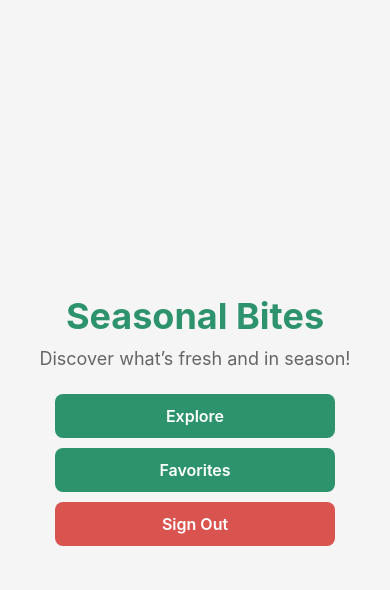
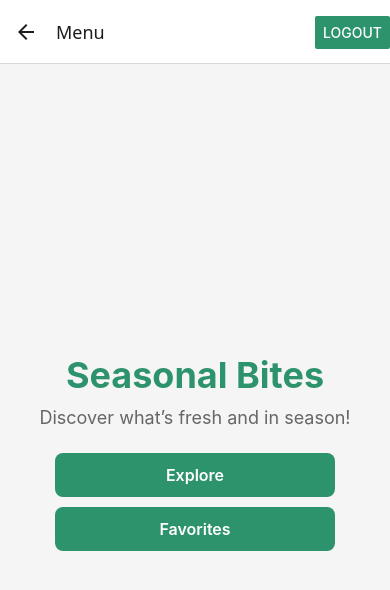
Before and after one commit to Sirraff/Project01_438_G11, a React Native app in the folder seasonal-bites/: screen /Menu in a window 390 px wide. Shown: the top 590 px of the page. Built offline with nearby package versions, Linux system fonts and the light colour scheme.

Commit message:
Added functional logout button on the header bar

```diff
--- a/seasonal-bites/App.tsx
+++ b/seasonal-bites/App.tsx
@@ -1,7 +1,7 @@
-import { NavigationContainer } from '@react-navigation/native';  // Correct import for NavigationContainer
+// App.tsx (located in your project root)
+import React from 'react';
+import { NavigationContainer } from '@react-navigation/native';
 import { createNativeStackNavigator } from '@react-navigation/native-stack';
-import { StatusBar } from 'expo-status-bar';
-import { StyleSheet, Text, View } from 'react-native';
 import Login from './app/screens/Login';
 import CreateAccount from './app/screens/CreateAccount';
 import Menu from './app/screens/Menu';
@@ -15,17 +15,18 @@ export default function App() {
         <Stack.Screen
           name="Login"
           component={Login}
-          options={{ headerShown: false }}  // Hides the header for the login screen
+          options={{ headerShown: false }}
         />
         <Stack.Screen
           name="CreateAccount"
           component={CreateAccount}
-          options={{ headerShown: false }}  // Hides the header for the create account screen
+          options={{ headerShown: false }}
         />
         <Stack.Screen
           name="Menu"
           component={Menu}
-          options={{ headerShown: false }}  // Hides the header for the menu screen
+          // Enable the header for Menu so the logout button appears.
+          options={{ headerShown: true }}
         />
       </Stack.Navigator>
     </NavigationContainer>
--- a/seasonal-bites/app/screens/Login.tsx
+++ b/seasonal-bites/app/screens/Login.tsx
@@ -1,11 +1,12 @@
+// app/screens/Login.tsx
+import React, { useState } from 'react';
 import { View, Text, TextInput, TouchableOpacity, StyleSheet } from 'react-native';
-import React, { useState } from 'react';
 import { auth } from '../../FirebaseConfig';
 import { signInWithEmailAndPassword } from 'firebase/auth';
 import { useNavigation } from '@react-navigation/native';
 import { NativeStackNavigationProp } from '@react-navigation/native-stack';
 
-// Define param list type (or import it if you've defined it elsewhere)
+// Define the navigation parameter types.
 type RootStackParamList = {
   Login: undefined;
   CreateAccount: undefined;
@@ -18,7 +19,7 @@ const Login = () => {
   const [loading, setLoading] = useState(false);
   const [error, setError] = useState('');
 
-  // Type your navigation object with the param list type
+  // Type your navigation object.
   const navigation = useNavigation<NativeStackNavigationProp<RootStackParamList>>();
 
   const signIn = async () => {
@@ -26,11 +27,9 @@ const Login = () => {
     try {
       const response = await signInWithEmailAndPassword(auth, email, password);
       console.log('Login successful:', response);
-
-      // Navigate to the Menu screen after a successful login
       navigation.navigate('Menu');
     } catch (error: any) {
-      console.log(error);
+      console.error(error);
       setError(error.message);
     } finally {
       setLoading(false);
@@ -56,7 +55,7 @@ const Login = () => {
         <TextInput
           style={styles.input}
           placeholder="Password"
-          secureTextEntry={true}
+          secureTextEntry
           autoComplete="password"
           value={password}
           onChangeText={setPassword}
--- a/seasonal-bites/app/screens/Menu.tsx
+++ b/seasonal-bites/app/screens/Menu.tsx
@@ -1,7 +1,39 @@
-import React from 'react';
-import { View, Text, TouchableOpacity, StyleSheet } from 'react-native';
+// app/screens/Menu.tsx
+import React, { useEffect } from 'react';
+import { View, Text, TouchableOpacity, StyleSheet, Button } from 'react-native';
+import { signOut } from 'firebase/auth';
+import { auth } from '../../FirebaseConfig';
+import { useNavigation } from '@react-navigation/native';
+import { NativeStackNavigationProp } from '@react-navigation/native-stack';
+
+// Define your navigation parameter types.
+type RootStackParamList = {
+  Login: undefined;
+  CreateAccount: undefined;
+  Menu: undefined;
+};
 
 const Menu: React.FC = () => {
+  const navigation = useNavigation<NativeStackNavigationProp<RootStackParamList>>();
+
+  const handleLogout = async () => {
+    try {
+      await signOut(auth);
+      navigation.replace('Login');
+    } catch (error) {
+      console.error('Error signing out:', error);
+    }
+  };
+
+  // Set the header's logout button. We can prob modularize it but meh...
+  useEffect(() => {
+    navigation.setOptions({
+      headerRight: () => (
+        <Button title="Logout" onPress={handleLogout} color="#2d936c" />
+      ),
+    });
+  }, [navigation]);
+
   return (
     <View style={styles.container}>
       <Text style={styles.title}>Seasonal Bites</Text>
@@ -20,13 +52,6 @@ const Menu: React.FC = () => {
           onPress={() => {}}
         >
           <Text style={styles.buttonText}>Favorites</Text>
-                </TouchableOpacity>
-
-                <TouchableOpacity
-                    style={[styles.button, styles.logoutButton]}
-                    onPress={() => {}}
-                >
-                    <Text style={styles.buttonText}>Sign Out</Text>
         </TouchableOpacity>
       </View>
     </View>
@@ -67,9 +92,6 @@ const styles = StyleSheet.create({
       width: '80%',
       alignItems: 'center',
   },
-    logoutButton: {
-        backgroundColor: '#d9534f',
-    },
   buttonText: {
       color: 'white',
       fontSize: 16,
```
Lines whose indentation alone changed are shown as unchanged.
